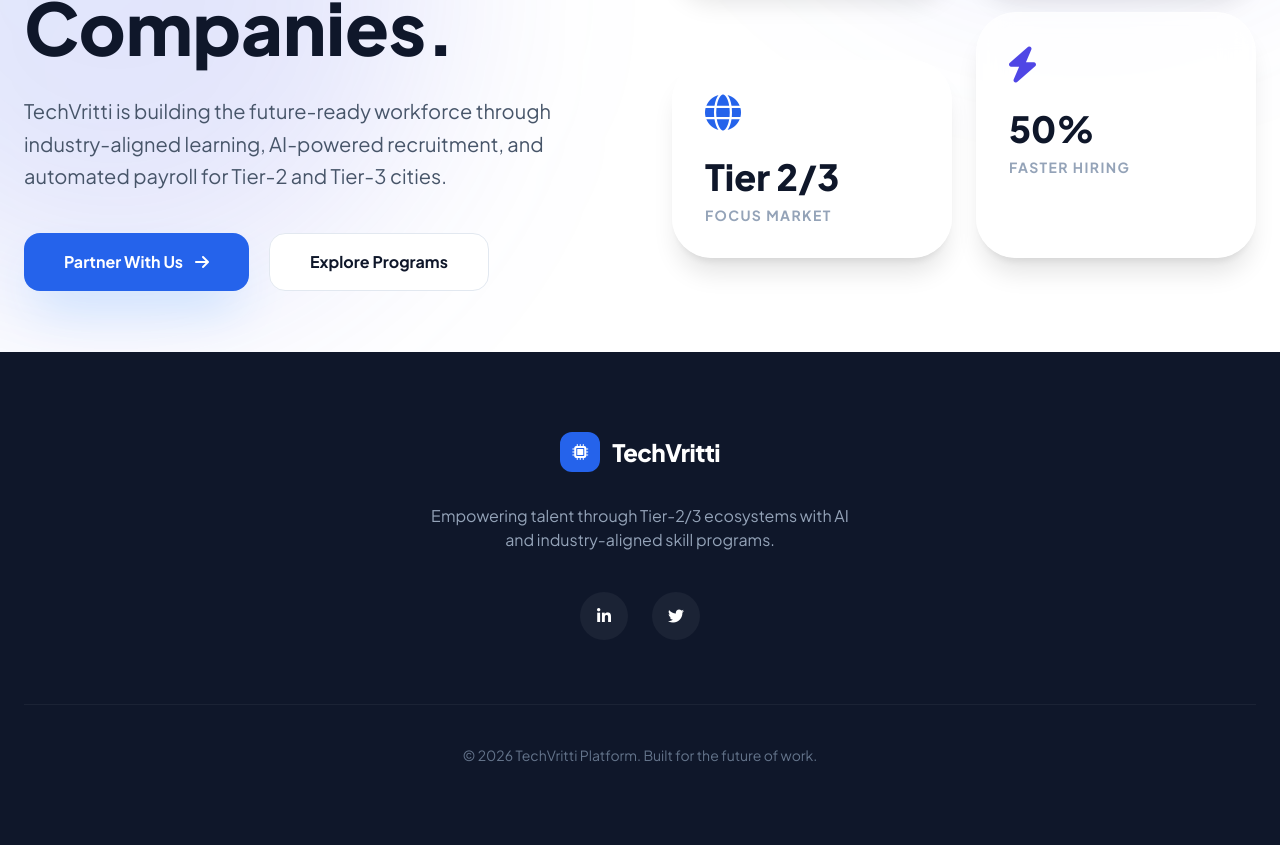
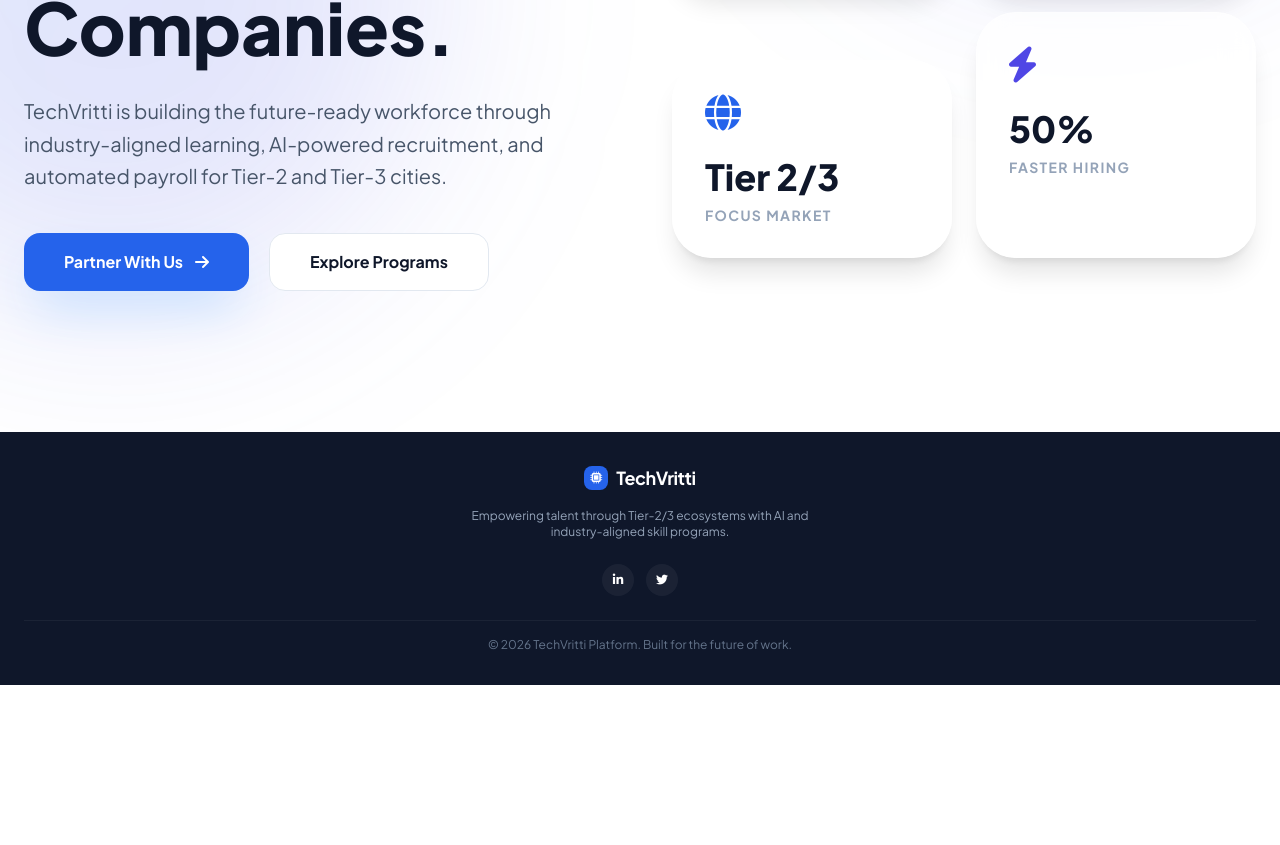
Before and after one commit to NabeelSoudagar/Techvriti, a plain HTML site: page index.html in a window 1280 px wide. Shown: the part 448-1293 px from the top of the page. After the commit the page ends 1133 px from the top, so only its background shows below. Drawn offline with nearby package versions, Linux system fonts and the light colour scheme.

Commit message:
decreased the size of the footer

```diff
--- a/index.html
+++ b/index.html
@@ -63,10 +63,10 @@
                     TechVritti is building the future-ready workforce through industry-aligned learning, AI-powered recruitment, and automated payroll for Tier-2 and Tier-3 cities.
                 </p>
                 <div class="flex flex-wrap gap-5">
-                    <a href="contact.html" class="px-10 py-4 bg-blue-600 text-white rounded-2xl font-bold hover:bg-blue-700 transition-all shadow-2xl shadow-blue-200 flex items-center gap-3">
+                    <a href="contact.html" class="px-10 py-4 bg-blue-600 text-white rounded-2xl font-bold hover:bg-blue-700 transition-all shadow-2xl shadow-blue-200 flex items-center gap-3 ">
                         Partner With Us <i class="fas fa-arrow-right"></i>
                     </a>
-                    <a href="ld.html" class="px-10 py-4 bg-white text-slate-900 border border-slate-200 rounded-2xl font-bold hover:bg-slate-50 transition-all">
+                    <a href="coreld.html" class="px-10 py-4 bg-white text-slate-900 border border-slate-200 rounded-2xl font-bold hover:bg-slate-50 transition-all">
                         Explore Programs
                     </a>
                 </div>
@@ -99,18 +99,20 @@
         </div>
     </section>
 
-    <footer class="bg-slate-900 py-20 px-6 text-white text-center">
+    <div class="py-10"></div>
+
+    <footer class="bg-slate-900 py-8 px-6 text-white text-center">
         <div class="max-w-7xl mx-auto">
-            <div class="flex items-center justify-center gap-3 mb-8">
-                <div class="w-10 h-10 bg-blue-600 rounded-xl flex items-center justify-center"><i class="fas fa-microchip"></i></div>
-                <span class="text-2xl font-extrabold tracking-tight">TechVritti</span>
+            <div class="flex items-center justify-center gap-2 mb-4">
+                <div class="w-6 h-6 bg-blue-600 rounded-lg flex items-center justify-center"><i class="fas fa-microchip text-xs"></i></div>
+                <span class="text-lg font-bold tracking-tight">TechVritti</span>
             </div>
-            <p class="text-slate-400 mb-10 max-w-md mx-auto">Empowering talent through Tier-2/3 ecosystems with AI and industry-aligned skill programs.</p>
-            <div class="flex justify-center gap-6 mb-16">
-                <a href="#" class="w-12 h-12 bg-white/5 rounded-full flex items-center justify-center hover:bg-blue-600 transition-all"><i class="fab fa-linkedin-in"></i></a>
-                <a href="#" class="w-12 h-12 bg-white/5 rounded-full flex items-center justify-center hover:bg-blue-600 transition-all"><i class="fab fa-twitter"></i></a>
+            <p class="text-slate-400 mb-6 max-w-sm mx-auto text-xs">Empowering talent through Tier-2/3 ecosystems with AI and industry-aligned skill programs.</p>
+            <div class="flex justify-center gap-3 mb-6">
+                <a href="#" class="w-8 h-8 bg-white/5 rounded-full flex items-center justify-center hover:bg-blue-600 transition-all"><i class="fab fa-linkedin-in text-xs"></i></a>
+                <a href="#" class="w-8 h-8 bg-white/5 rounded-full flex items-center justify-center hover:bg-blue-600 transition-all"><i class="fab fa-twitter text-xs"></i></a>
             </div>
-            <div class="border-t border-white/5 pt-10 text-slate-500 text-sm">
+            <div class="border-t border-white/5 pt-4 text-slate-500 text-xs">
                 &copy; 2026 TechVritti Platform. Built for the future of work.
             </div>
         </div>
```
Also changed, not shown: about.html (+9 -9 lines), contact.html (+9 -9 lines), coreld.html (+8 -8 lines), impact.html (+9 -10 lines), internship.html (+8 -8 lines), services.html (+4 -4 lines), solution.html (+9 -9 lines).
